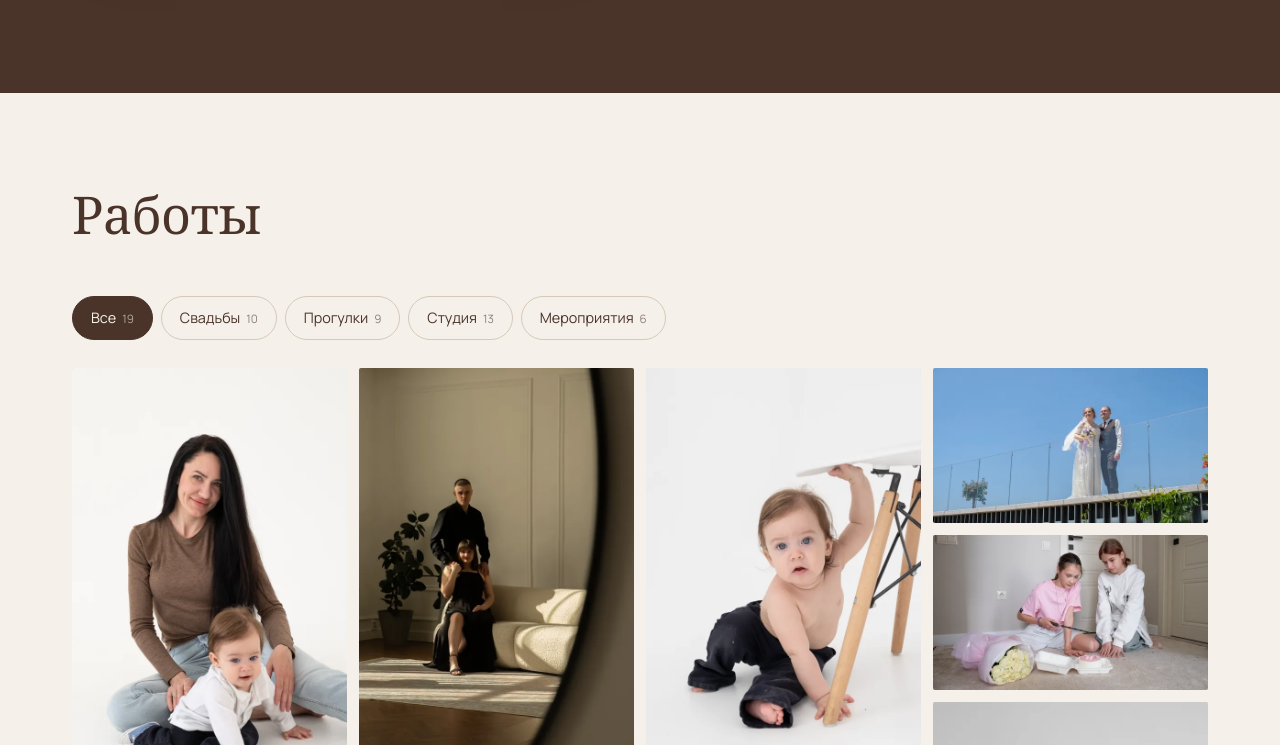
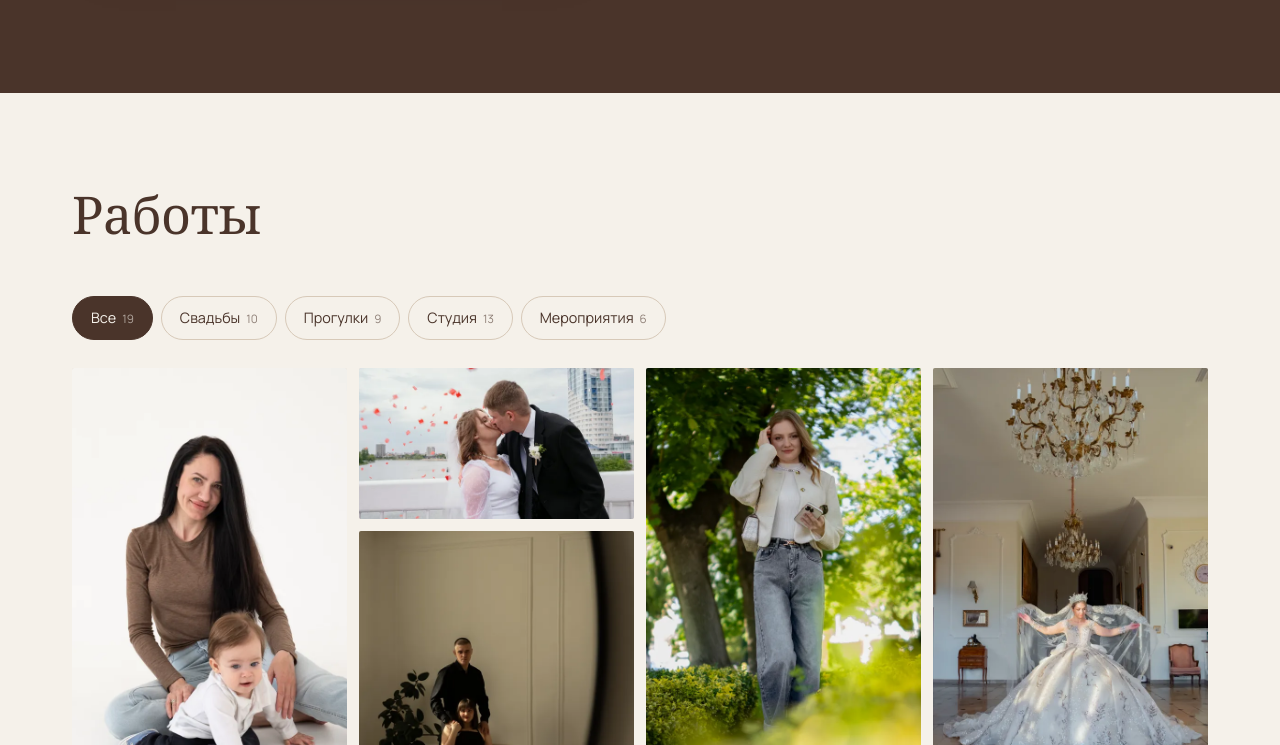
Before and after one commit to shurhoveckyvadim-creator/Nika-photographer, a plain HTML site: page index.html in a window 1280 px wide. Shown: the part 2055-2800 px from the top of the page. Drawn offline with nearby package versions, Linux system fonts and the light colour scheme.

Commit message:
Ёлочка в логотипе, новое превью мероприятий, ровная галерея, сроки фото и видео
- Превью «Мероприятий» — кадр DSCF5760 из барбершопа
- В объективе логотипа и фавиконки маленькая ёлочка
- Галерея «Работы»: колонки раскладываются JS и заканчиваются ровно, без пустоты внизу
- Сроки: фото от 1 дня, видео от 3 дней; «от рилсов до полнометражных фильмов»

Co-Authored-By: Claude Opus 5.5 <noreply@anthropic.com>

```diff
--- a/css/styles.css
+++ b/css/styles.css
@@ -290,13 +290,14 @@ ul, ol { margin: 0; padding: 0; list-style: none; }
 .filter[aria-pressed="true"] { background: var(--ink); border-color: var(--ink); color: var(--bg); }
 .filter__count { margin-left: 6px; opacity: .6; font-size: .8em; }
 
-.gallery { columns: 2; column-gap: 8px; }
-.gallery__item { break-inside: avoid; margin-bottom: 8px; }
+/* Колонки собирает JS (кадр — в самую короткую) и слегка подрезает кадры, чтобы низ колонок совпадал */
+.gallery { --gap: 8px; display: flex; align-items: flex-start; gap: var(--gap); }
+.gallery__col { flex: 1 1 0; min-width: 0; display: flex; flex-direction: column; gap: var(--gap); }
 .gallery__btn { display: block; width: 100%; padding: 0; border: 0; background: var(--bg-alt); cursor: zoom-in; overflow: hidden; border-radius: 2px; }
-.gallery__btn img { width: 100%; height: auto; transition: transform .6s var(--ease); }
+.gallery__btn picture { display: block; height: 100%; }
+.gallery__btn img { width: 100%; height: 100%; object-fit: cover; transition: transform .6s var(--ease); }
 .gallery__btn:hover img { transform: scale(1.03); }
-@media (min-width: 768px) { .gallery { columns: 3; column-gap: 12px; } .gallery__item { margin-bottom: 12px; } }
-@media (min-width: 1280px) { .gallery { columns: 4; } }
+@media (min-width: 768px) { .gallery { --gap: 12px; } }
 
 /* ===== Текст + фото ===== */
 .split { display: grid; gap: 36px; align-items: center; }
@@ -343,6 +344,7 @@ ul, ol { margin: 0; padding: 0; list-style: none; }
 /* ===== Услуги и цены ===== */
 .included { display: flex; flex-wrap: wrap; gap: 8px; margin-bottom: 24px; }
 .included li { padding: 6px 14px; border: 1px solid var(--line); border-radius: 999px; background: var(--surface); font-size: .88rem; }
+.prices__note { margin: -8px 0 24px; font-size: .88rem; color: var(--ink-soft); }
 .services { display: grid; gap: 12px; }
 .service {
   display: flex;
--- a/index.html
+++ b/index.html
@@ -4,7 +4,7 @@
   <meta charset="utf-8">
   <meta name="viewport" content="width=device-width, initial-scale=1">
   <title>Ника Шолкова — фотограф и видеограф в Краснодаре</title>
-  <meta name="description" content="Фотограф и кинооператор Ника Шолкова: свадьбы, семейные, уличные и студийные фотосессии, съёмка мероприятий и видео в Краснодаре. Фотосессия от 4 000 ₽, готовые кадры от 7 дней.">
+  <meta name="description" content="Фотограф и кинооператор Ника Шолкова: свадьбы, семейные, уличные и студийные фотосессии, съёмка мероприятий и видео в Краснодаре. Фотосессия от 4 000 ₽, готовые фото от 1 дня, видео от 3 дней.">
   <link rel="canonical" href="https://shurhoveckyvadim-creator.github.io/Nika-photographer/">
   <meta property="og:type" content="website">
   <meta property="og:locale" content="ru_RU">
@@ -16,11 +16,11 @@
   <meta property="og:image:height" content="630">
   <meta name="twitter:card" content="summary_large_image">
   <meta name="theme-color" content="#f5f1ea">
-  <link rel="icon" href="img/favicon.svg?v=3" type="image/svg+xml">
+  <link rel="icon" href="img/favicon.svg?v=4" type="image/svg+xml">
   <link rel="preconnect" href="https://fonts.googleapis.com">
   <link rel="preconnect" href="https://fonts.gstatic.com" crossorigin>
   <link href="https://fonts.googleapis.com/css2?family=Cormorant+Garamond:ital,wght@0,400;0,500;1,400&family=Manrope:wght@400;500;600&display=swap" rel="stylesheet">
-  <link rel="stylesheet" href="css/styles.css?v=8">
+  <link rel="stylesheet" href="css/styles.css?v=9">
 
   <script type="application/ld+json">
   {
@@ -43,11 +43,11 @@
     "@type": "FAQPage",
     "mainEntity": [
       { "@type": "Question", "name": "Сколько стоит съёмка?", "acceptedAnswer": { "@type": "Answer", "text": "Свадебная фотосессия — от 10 000 ₽, уличная и студийная — от 4 000 ₽. Съёмка мероприятий и видео — 3 000 ₽ за час. Точную стоимость назову после обсуждения даты и пожеланий." } },
-      { "@type": "Question", "name": "Когда будут готовы фотографии?", "acceptedAnswer": { "@type": "Answer", "text": "От 7 дней. Монтаж видео — тоже от 7 дней." } },
+      { "@type": "Question", "name": "Когда будут готовы фото и видео?", "acceptedAnswer": { "@type": "Answer", "text": "Фото — от 1 дня, видео — от 3 дней. Точная информация по срокам обсуждается индивидуально." } },
       { "@type": "Question", "name": "Сколько кадров я получу?", "acceptedAnswer": { "@type": "Answer", "text": "От 50 кадров в обработке. Точное количество зависит от длительности и типа съёмки." } },
       { "@type": "Question", "name": "Входит ли аренда студии в цену?", "acceptedAnswer": { "@type": "Answer", "text": "Нет, аренда студии оплачивается отдельно. Помогу выбрать подходящую." } },
       { "@type": "Question", "name": "Я не умею позировать. Это проблема?", "acceptedAnswer": { "@type": "Answer", "text": "Нет. Я показываю позы и референсы, говорю, куда смотреть и чем занять руки." } },
-      { "@type": "Question", "name": "Можно ли заказать видео вместе с фото?", "acceptedAnswer": { "@type": "Answer", "text": "Да, я снимаю и видео: от рилс до 30-минутных фильмов. Стоимость — 3 000 ₽ за час, монтаж — от 7 дней." } }
+      { "@type": "Question", "name": "Можно ли заказать видео вместе с фото?", "acceptedAnswer": { "@type": "Answer", "text": "Да, я снимаю и видео: от рилсов до полнометражных фильмов. Стоимость — 3 000 ₽ за час, готовое видео — от 3 дней." } }
     ]
   }
   </script>
@@ -57,7 +57,7 @@
 
   <header class="header" id="top">
     <div class="container header__inner">
-      <a class="logo" href="#top" aria-label="Ника Шолкова — на главную"><svg class="logo__icon" viewBox="0 0 26 19.5" aria-hidden="true"><path fill="#111" fill-rule="evenodd" d="M0 19.5V6A2.5 2.5 0 0 1 2.5 3.5H8.3V1a1 1 0 0 1 1-1h5a1 1 0 0 1 1 1V3.5H23.5A2.5 2.5 0 0 1 26 6V19.5ZM13 5.3a6.2 6.2 0 1 0 0 12.4a6.2 6.2 0 1 0 0-12.4Z"/></svg>Ника Шолкова</a>
+      <a class="logo" href="#top" aria-label="Ника Шолкова — на главную"><svg class="logo__icon" viewBox="0 0 26 19.5" aria-hidden="true"><path fill="#111" fill-rule="evenodd" d="M0 19.5V6A2.5 2.5 0 0 1 2.5 3.5H8.3V1a1 1 0 0 1 1-1h5a1 1 0 0 1 1 1V3.5H23.5A2.5 2.5 0 0 1 26 6V19.5ZM13 5.3a6.2 6.2 0 1 0 0 12.4a6.2 6.2 0 1 0 0-12.4Z"/><path fill="#111" d="M13 7.8 15.2 10.9H14.2L16 13.5H13.55V15.3H12.45V13.5H10L11.8 10.9H10.8Z"/></svg>Ника Шолкова</a>
       <nav class="nav" aria-label="Основная навигация">
         <a href="#about">Обо мне</a>
         <a href="#portfolio">Портфолио</a>
@@ -104,11 +104,11 @@
           </li>
           <li>
             <svg viewBox="0 0 24 24" fill="none" stroke="currentColor" stroke-width="1.4" aria-hidden="true"><rect x="3" y="6" width="12" height="12" rx="2"/><path d="M15 10l6-3v10l-6-3z"/></svg>
-            <div><strong>Фото + видео</strong><span>от рилс до 30-минутных фильмов</span></div>
+            <div><strong>Фото + видео</strong><span>от рилсов до полнометражных фильмов</span></div>
           </li>
           <li>
             <svg viewBox="0 0 24 24" fill="none" stroke="currentColor" stroke-width="1.4" aria-hidden="true"><circle cx="12" cy="12" r="8.5"/><path d="M12 7.5V12l3 2"/></svg>
-            <div><strong>Фото от 7 дней</strong><span>передаю любым удобным способом</span></div>
+            <div><strong>Фото от 1 дня</strong><span>видео от 3 дней</span></div>
           </li>
         </ul>
       </div>
@@ -134,7 +134,7 @@
             <span class="direction__body"><span class="direction__title">Студия</span><span class="direction__price">от 4 000 ₽</span></span>
           </a></li>
           <li><a class="direction" href="#portfolio" data-filter="events">
-            <picture><source type="image/webp" srcset="img/p/v3-ev03-600.webp"><img src="img/p/v3-ev03-600.jpg" width="600" height="338" loading="lazy" decoding="async" style="object-position:48% 50%" alt="Малыш делает первые шаги на празднике с шарами"></picture>
+            <picture><source type="image/webp" srcset="img/p/v3-evp01-600.webp"><img src="img/p/v3-evp01-600.jpg" width="600" height="900" loading="lazy" decoding="async" style="object-position:50% 30%" alt="Барбер стрижёт клиента в барбершопе с зелёными стенами"></picture>
             <span class="direction__body"><span class="direction__title">Мероприятия</span><span class="direction__price">3 000 ₽ / час</span></span>
           </a></li>
           <li><a class="direction direction--video" href="#prices">
@@ -177,7 +177,7 @@
           <h2 id="portfolio-title">Работы</h2>
         </div>
         <div class="filters" role="group" aria-label="Категории портфолио" id="filters"></div>
-        <ul class="gallery" id="gallery"></ul>
+        <div class="gallery" id="gallery"></div>
         <noscript><p>Портфолио также можно посмотреть в <a href="https://vk.com/club242555521">сообществе в ВК</a>.</p></noscript>
         <div class="section__cta">
           <a class="btn" href="#booking">Записаться на съёмку</a>
@@ -220,10 +220,11 @@
         </div>
         <ul class="included" aria-label="Входит в каждую фотосъёмку">
           <li>от 50 обработанных кадров</li>
-          <li>готово от 7 дней</li>
+          <li>фото от 1 дня, видео от 3 дней</li>
           <li>передача любым удобным способом</li>
           <li>помощь с позами и образом</li>
         </ul>
+        <p class="prices__note">Точная информация по срокам обсуждается индивидуально.</p>
         <ul class="services">
           <li class="service">
             <h3>Свадьба</h3>
@@ -260,7 +261,7 @@
             </div>
             <div>
               <p class="service__desc">Рилс, свадебные ролики, реклама, фильмы для соцсетей и на память.</p>
-              <ul class="service__list"><li>От рилс до 30-минутных фильмов</li><li>Монтаж от 7 дней</li></ul>
+              <ul class="service__list"><li>От рилсов до полнометражных фильмов</li><li>Видео от 3 дней</li></ul>
               <a class="link-arrow" href="https://www.instagram.com/video__niko/reel/DeZkgxbot10/" target="_blank" rel="noopener">Смотреть шоурил в Instagram*</a>
             </div>
             <a class="btn btn--ghost" href="#booking">Записаться</a>
@@ -279,7 +280,7 @@
           <li class="step"><span class="step__num" aria-hidden="true">01</span><div><h3>Заявка</h3><p>Пишете дату и тип съёмки в Telegram, в ВК или звоните.</p></div></li>
           <li class="step"><span class="step__num" aria-hidden="true">02</span><div><h3>Обсуждение</h3><p>Договариваемся об идее, месте и образах. Называю точную стоимость.</p></div></li>
           <li class="step"><span class="step__num" aria-hidden="true">03</span><div><h3>Съёмка</h3><p>Показываю позы и говорю, что делать в кадре.</p></div></li>
-          <li class="step"><span class="step__num" aria-hidden="true">04</span><div><h3>Обработка</h3><p>Отбираю и обрабатываю лучшие кадры. От 7 дней.</p></div></li>
+          <li class="step"><span class="step__num" aria-hidden="true">04</span><div><h3>Обработка</h3><p>Отбираю и обрабатываю лучшие кадры. Фото — от 1 дня, видео — от 3 дней.</p></div></li>
           <li class="step"><span class="step__num" aria-hidden="true">05</span><div><h3>Готово</h3><p>Передаю готовую работу любым удобным способом.</p></div></li>
         </ol>
       </div>
@@ -319,14 +320,14 @@
         </div>
         <div class="faq">
           <details><summary>Сколько стоит съёмка?</summary><div class="faq__answer">Свадебная фотосессия — от 10 000 ₽, уличная и студийная — от 4 000 ₽. Съёмка мероприятий и видео — 3 000 ₽ за час. Точную стоимость назову после обсуждения даты и пожеланий.</div></details>
-          <details><summary>Когда будут готовы фотографии?</summary><div class="faq__answer">От 7 дней. Монтаж видео — тоже от 7 дней.</div></details>
+          <details><summary>Когда будут готовы фото и видео?</summary><div class="faq__answer">Фото — от 1 дня, видео — от 3 дней. Точная информация по срокам обсуждается индивидуально.</div></details>
           <details><summary>Сколько кадров я получу?</summary><div class="faq__answer">От 50 кадров в обработке. Точное количество зависит от длительности и типа съёмки.</div></details>
           <details><summary>Как я получу готовые фото?</summary><div class="faq__answer">Передам готовую работу любым удобным для вас способом.</div></details>
           <details><summary>Входит ли аренда студии в цену?</summary><div class="faq__answer">Нет, аренда студии оплачивается отдельно. Помогу выбрать подходящую.</div></details>
           <details><summary>Я не умею позировать. Это проблема?</summary><div class="faq__answer">Нет. Я показываю позы и референсы, говорю, куда смотреть и чем занять руки.</div></details>
           <details><summary>Что надеть на съёмку?</summary><div class="faq__answer">Обсудим заранее: подберём одежду под место, сезон и настроение. Обычно лучше смотрятся однотонные вещи без крупных логотипов.</div></details>
           <details><summary>Выезжаете ли в другие города?</summary><div class="faq__answer">Снимаю в Краснодаре. Если съёмка нужна за городом — напишите, обсудим условия.</div></details>
-          <details><summary>Можно ли заказать видео вместе с фото?</summary><div class="faq__answer">Да, я снимаю и видео: от рилс до 30-минутных фильмов. Стоимость — 3 000 ₽ за час, монтаж — от 7 дней.</div></details>
+          <details><summary>Можно ли заказать видео вместе с фото?</summary><div class="faq__answer">Да, я снимаю и видео: от рилсов до полнометражных фильмов. Стоимость — 3 000 ₽ за час, готовое видео — от 3 дней.</div></details>
         </div>
       </div>
     </section>
@@ -395,6 +396,6 @@
     <symbol id="i-ig" viewBox="0 0 24 24"><rect x="4" y="4" width="16" height="16" rx="4.5" fill="none" stroke="currentColor" stroke-width="1.7"/><circle cx="12" cy="12" r="3.6" fill="none" stroke="currentColor" stroke-width="1.7"/><circle cx="16.6" cy="7.4" r="1.1" fill="currentColor"/></symbol>
   </svg>
 
-  <script src="js/main.js?v=6"></script>
+  <script src="js/main.js?v=7"></script>
 </body>
 </html>
--- a/js/main.js
+++ b/js/main.js
@@ -72,20 +72,105 @@
       c.label + '<span class="filter__count">' + count + '</span></button>';
   }).join('');
 
-  gallery.innerHTML = PHOTOS.map(function (p, i) {
+  // Каждый кадр — готовый <li>; раскладка по колонкам делается в layoutGallery()
+  var items = PHOTOS.map(function (p, i) {
     var set = function (ext) { return p.src + '-600.' + ext + ' 600w, ' + p.src + '-1400.' + ext + ' 1400w'; };
-    return '<li class="gallery__item"' + (p.extra ? ' hidden' : '') + '>' +
-      '<button type="button" class="gallery__btn" data-index="' + i + '" aria-label="Открыть фото: ' + p.alt + '">' +
+    var li = document.createElement('li');
+    li.className = 'gallery__item';
+    li.innerHTML = '<button type="button" class="gallery__btn" data-index="' + i + '" aria-label="Открыть фото: ' + p.alt + '">' +
       '<picture><source type="image/webp" srcset="' + set('webp') + '" sizes="' + SIZES + '">' +
       '<img src="' + p.src + '-600.jpg" srcset="' + set('jpg') + '" sizes="' + SIZES + '" width="1400" height="' + p.h +
-      '" alt="' + p.alt + '" loading="lazy" decoding="async"></picture></button></li>';
-  }).join('');
+      '" alt="' + p.alt + '" loading="lazy" decoding="async"></picture></button>';
+    return li;
+  });
+  var currentCat = 'all';
+  var MAX_CROP = 1.3; // во сколько раз кадр может стать выше/ниже своих пропорций
+
+  function columnCount() {
+    if (window.matchMedia('(min-width: 1280px)').matches) return 4;
+    if (window.matchMedia('(min-width: 768px)').matches) return 3;
+    return 2;
+  }
+
+  /* Раскладка кадров по n колонкам с почти равной высотой:
+     кадр уходит в самую короткую колонку, затем кадры переносятся/меняются
+     между самой высокой и самой низкой колонкой, пока разница уменьшается */
+  function planColumns(idx, n, colW, gap) {
+    var hOf = function (i) { return colW * PHOTOS[i].h / 1400; };
+    var cols = [];
+    for (var c = 0; c < n; c++) cols.push({ list: [], h: -gap });
+    var pick = function (cmp) { return cols.reduce(function (a, b) { return cmp(b.h, a.h) ? b : a; }); };
+    idx.forEach(function (i) { var col = pick(function (x, y) { return x < y; }); col.list.push(i); col.h += hOf(i) + gap; });
+    for (var it = 0; it < 60; it++) {
+      var hi = pick(function (x, y) { return x > y; }), lo = pick(function (x, y) { return x < y; });
+      var spread = hi.h - lo.h, best = null;
+      hi.list.forEach(function (a, ai) {
+        if (hi.list.length > 1) {
+          var d = hOf(a) + gap, s = Math.abs(hi.h - lo.h - 2 * d);
+          if (s < spread - 1 && (!best || s < best.s)) best = { s: s, ai: ai, bi: -1 };
+        }
+        lo.list.forEach(function (b, bi) {
+          var s = Math.abs(hi.h - lo.h - 2 * (hOf(a) - hOf(b)));
+          if (s < spread - 1 && (!best || s < best.s)) best = { s: s, ai: ai, bi: bi };
+        });
+      });
+      if (!best) break;
+      var a = hi.list[best.ai];
+      if (best.bi < 0) { hi.list.splice(best.ai, 1); lo.list.push(a); hi.h -= hOf(a) + gap; lo.h += hOf(a) + gap; }
+      else { var b = lo.list[best.bi], d = hOf(a) - hOf(b); hi.list[best.ai] = b; lo.list[best.bi] = a; hi.h -= d; lo.h += d; }
+    }
+    // Остаток разницы делим поровну: высокие колонки чуть ниже, низкие чуть выше
+    var hs = cols.map(function (col) { return col.h; });
+    var target = Math.sqrt(Math.max.apply(null, hs) * Math.min.apply(null, hs));
+    var worst = 1;
+    cols.forEach(function (col) {
+      col.list.sort(function (x, y) { return x - y; });
+      var gaps = gap * (col.list.length - 1);
+      col.k = col.list.length ? (target - gaps) / (col.h - gaps) : 1;
+      worst = Math.max(worst, col.k, 1 / col.k);
+    });
+    return { cols: cols, worst: worst };
+  }
+
+  /* Masonry без пустот: низ всех колонок совпадает (кадры подрезаются через object-fit: cover).
+     Если во вкладке мало кадров и ровно не выходит — колонок становится меньше */
+  function layoutGallery() {
+    var gap = parseFloat(getComputedStyle(gallery).getPropertyValue('--gap')) || 8;
+    var idx = PHOTOS.map(function (p, i) { return i; }).filter(function (i) { return inTab(PHOTOS[i], currentCat); });
+    var plan = null;
+    for (var n = columnCount(); n >= 2; n--) {
+      var next = planColumns(idx, n, (gallery.clientWidth - gap * (n - 1)) / n, gap);
+      if (!plan || next.worst < plan.worst) plan = next;
+      if (next.worst <= MAX_CROP) break;
+    }
+    gallery.innerHTML = '';
+    plan.cols.forEach(function (col) {
+      var ul = document.createElement('ul');
+      ul.className = 'gallery__col';
+      col.list.forEach(function (i) {
+        items[i].firstChild.style.aspectRatio = '1400 / ' + (PHOTOS[i].h * col.k).toFixed(1);
+        ul.appendChild(items[i]);
+      });
+      gallery.appendChild(ul);
+    });
+  }
 
   function setFilter(cat) {
     $$('.filter', filters).forEach(function (b) { b.setAttribute('aria-pressed', String(b.getAttribute('data-cat') === cat)); });
-    $$('.gallery__item', gallery).forEach(function (item, i) { item.hidden = !inTab(PHOTOS[i], cat); });
+    currentCat = cat;
     visiblePhotos = PHOTOS.filter(function (p) { return inTab(p, cat); });
+    layoutGallery();
   }
+  layoutGallery();
+
+  var lastW = gallery.clientWidth, resizeTimer;
+  window.addEventListener('resize', function () {
+    clearTimeout(resizeTimer);
+    resizeTimer = setTimeout(function () {
+      if (gallery.clientWidth !== lastW) { lastW = gallery.clientWidth; layoutGallery(); }
+    }, 120);
+  });
+
   filters.addEventListener('click', function (e) {
     var btn = e.target.closest('.filter');
     if (btn) setFilter(btn.getAttribute('data-cat'));
```
Also changed, not shown: img/favicon.svg, img/p/v3-evp01-600.jpg (added), img/p/v3-evp01-600.webp (added).
